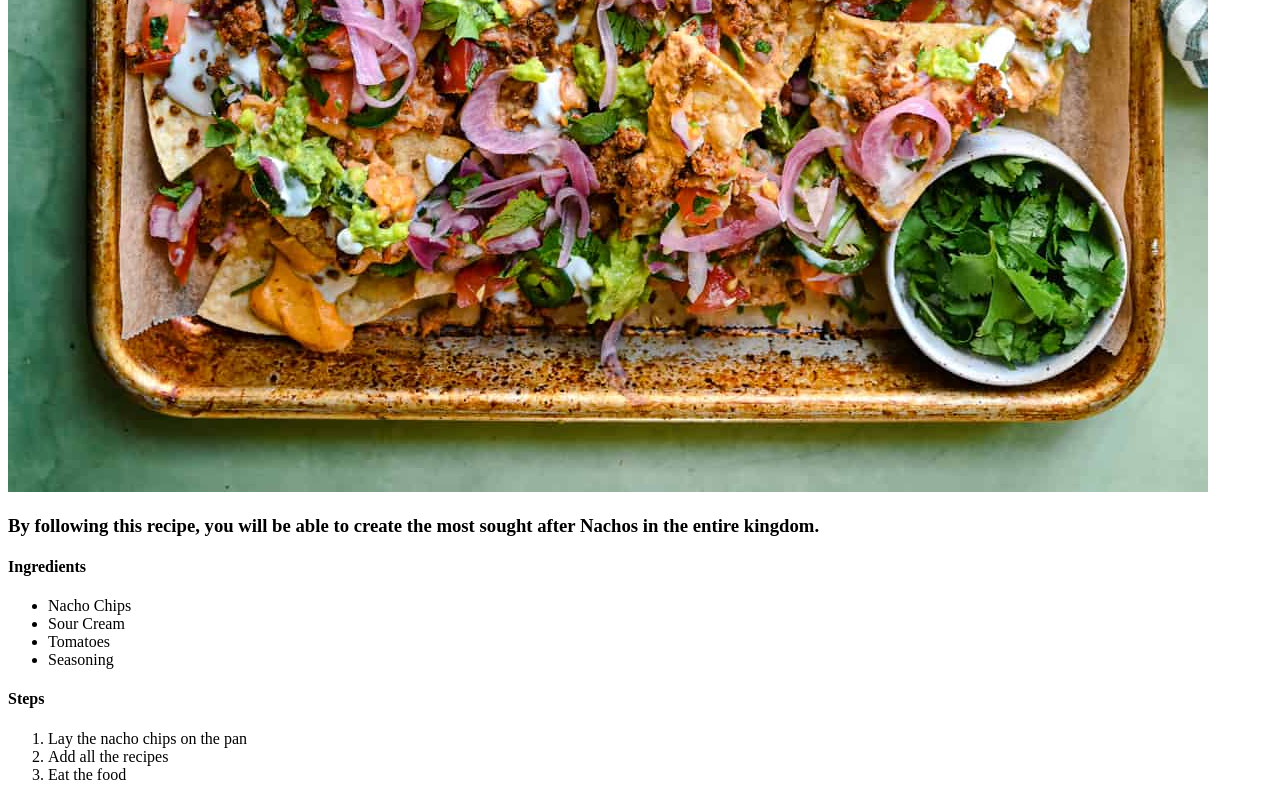
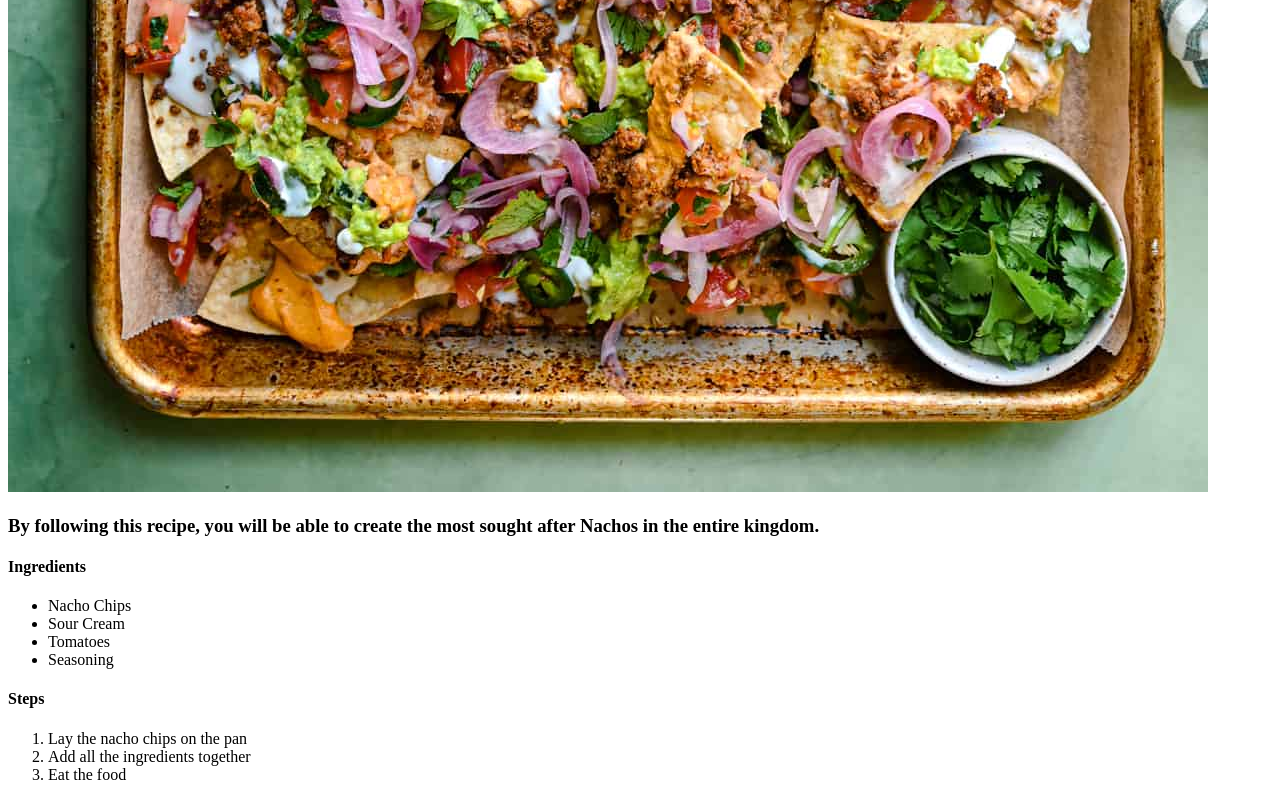
Before and after one commit to spadki13/odin-recipes, a plain HTML site: page recipes/nachos.html in a window 1280 px wide. Shown: the part 1388-2188 px from the top of the page. Drawn offline with Linux system fonts and the light colour scheme.

Commit message:
Add nachos.html

```diff
--- a/recipes/nachos.html
+++ b/recipes/nachos.html
@@ -20,7 +20,7 @@
     <h4>Steps</h4>
     <ol>
         <li>Lay the nacho chips on the pan</li>
-        <li>Add all the recipes</li>
+        <li>Add all the ingredients together</li>
         <li>Eat the food</li>
     </ol>
 </body>
```
